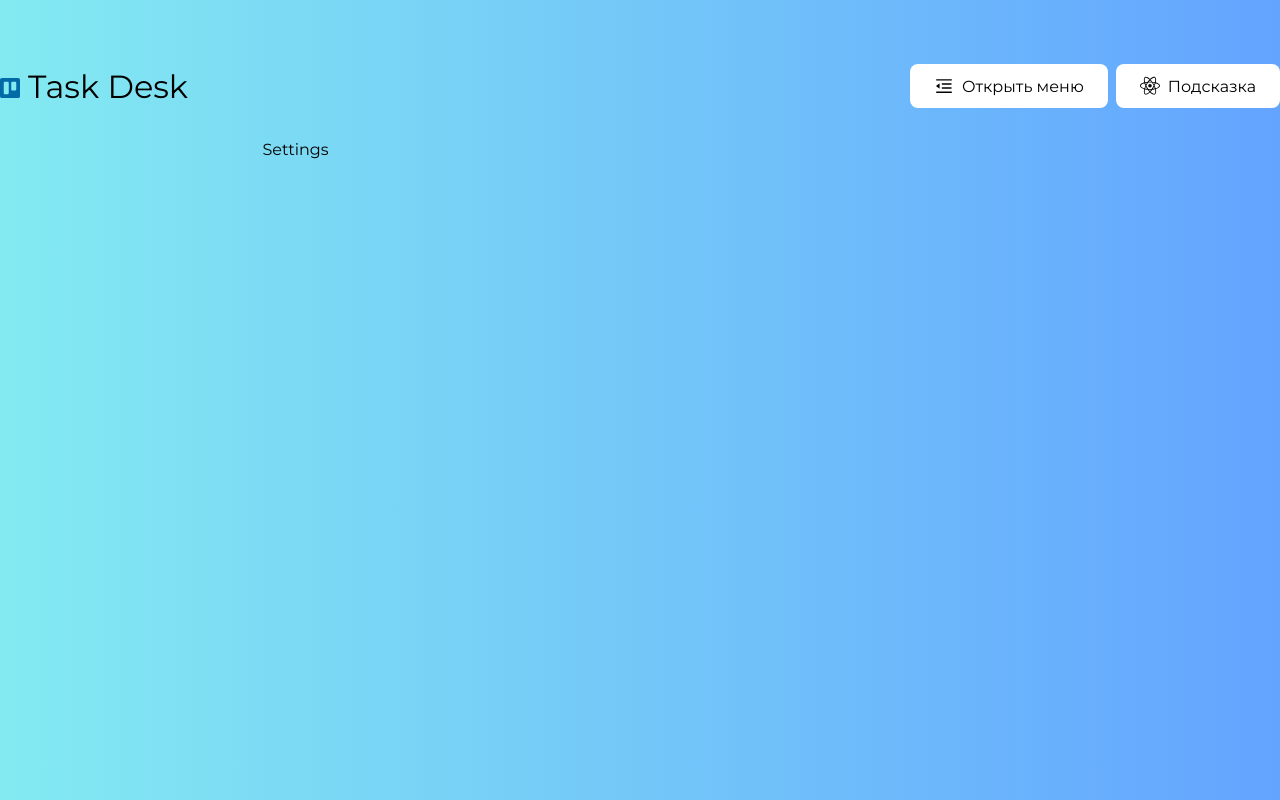
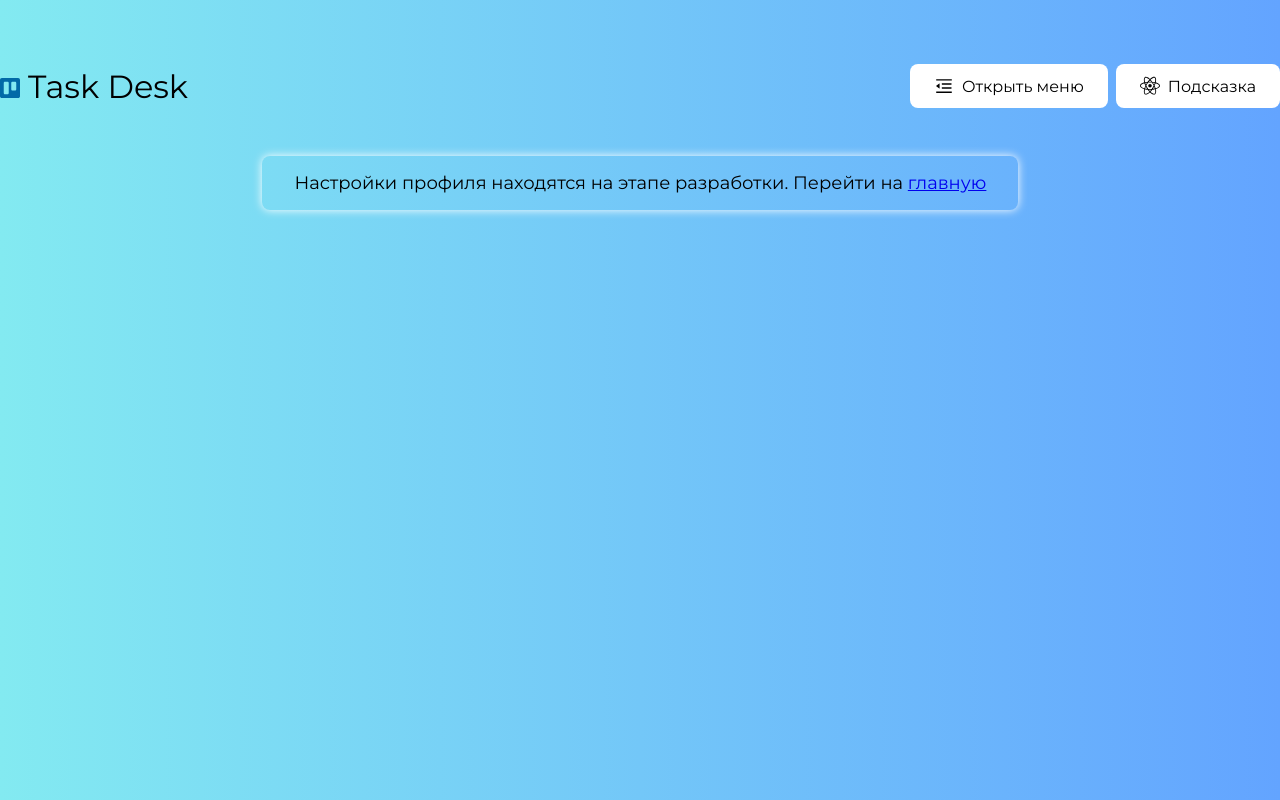
Before and after one commit to comp-master-byte/fullstack-newShift, a React app in the folder client/: page /settings in a window 1280 px wide. Built offline with nearby package versions, Linux system fonts and the light colour scheme.

Commit message:
Добавлена заглушка для настроек

```diff
--- a/client/src/Pages/Settings/SettingsPage.jsx
+++ b/client/src/Pages/Settings/SettingsPage.jsx
@@ -1,9 +1,14 @@
-import React from 'react'
+import React from 'react';
+import { ResultOfAction } from "../../components/resultOfAction/ResultOfAction.jsx"
 
 export const SettingsPage = () => {
     return (
         <div>
-            Settings
+            <ResultOfAction
+                resultText="Настройки профиля находятся на этапе разработки."
+                to="/"
+                goWhere="главную"
+            />
         </div>
     )
 }
```
